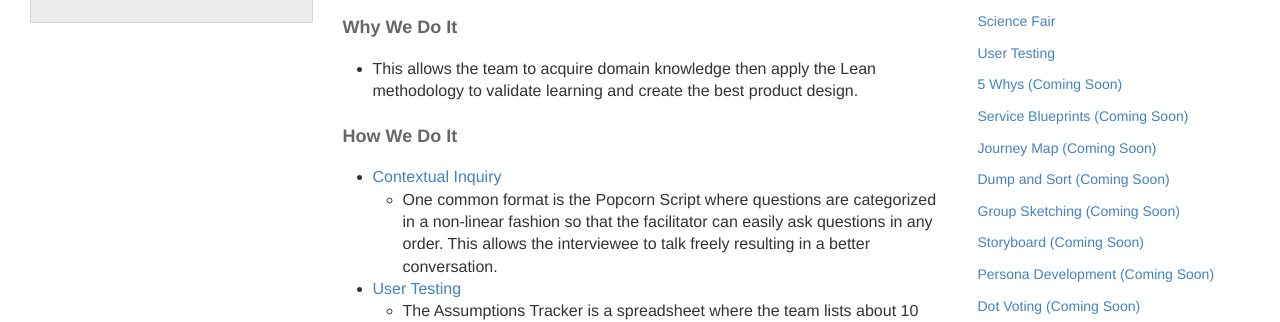
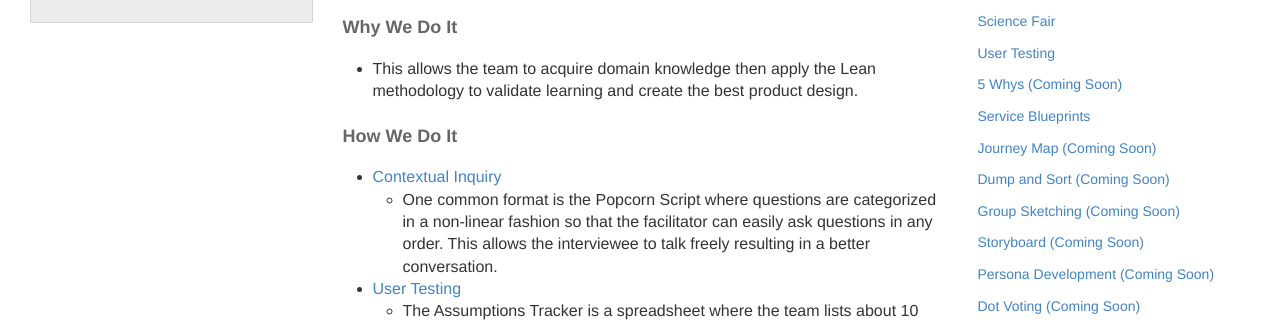
Before and after one commit to KnightPointSystems/kps_playbook, a Jekyll site: the page built from interview-script-generation.md, in a window 1280 px wide and 1059 px high. Shown: the part 390-712 px from the top of the window. Built offline with Jekyll 4.4.1, drawn with Linux system fonts in a browser that asks for light colours; nearby versions of some CDN libraries.

Commit message:
Update design-plays.html

```diff
--- a/_includes/design-plays.html
+++ b/_includes/design-plays.html
@@ -7,7 +7,7 @@
      <li><a href="{{ site.baseurl }}/science-fair">Science Fair</a></li>
      <li><a href="{{ site.baseurl }}/user-testing">User Testing</a></li>
      <li><a href="#">5 Whys (Coming Soon)</a></li>
-     <li><a href="#">Service Blueprints (Coming Soon)</a></li>
+     <li><a href="{{ site.baseurl }}/service-blueprint">Service Blueprints</a></li>
      <li><a href="#">Journey Map (Coming Soon)</a></li>
      <li><a href="#">Dump and Sort (Coming Soon)</a></li>
      <li><a href="#">Group Sketching (Coming Soon)</a></li>
```
